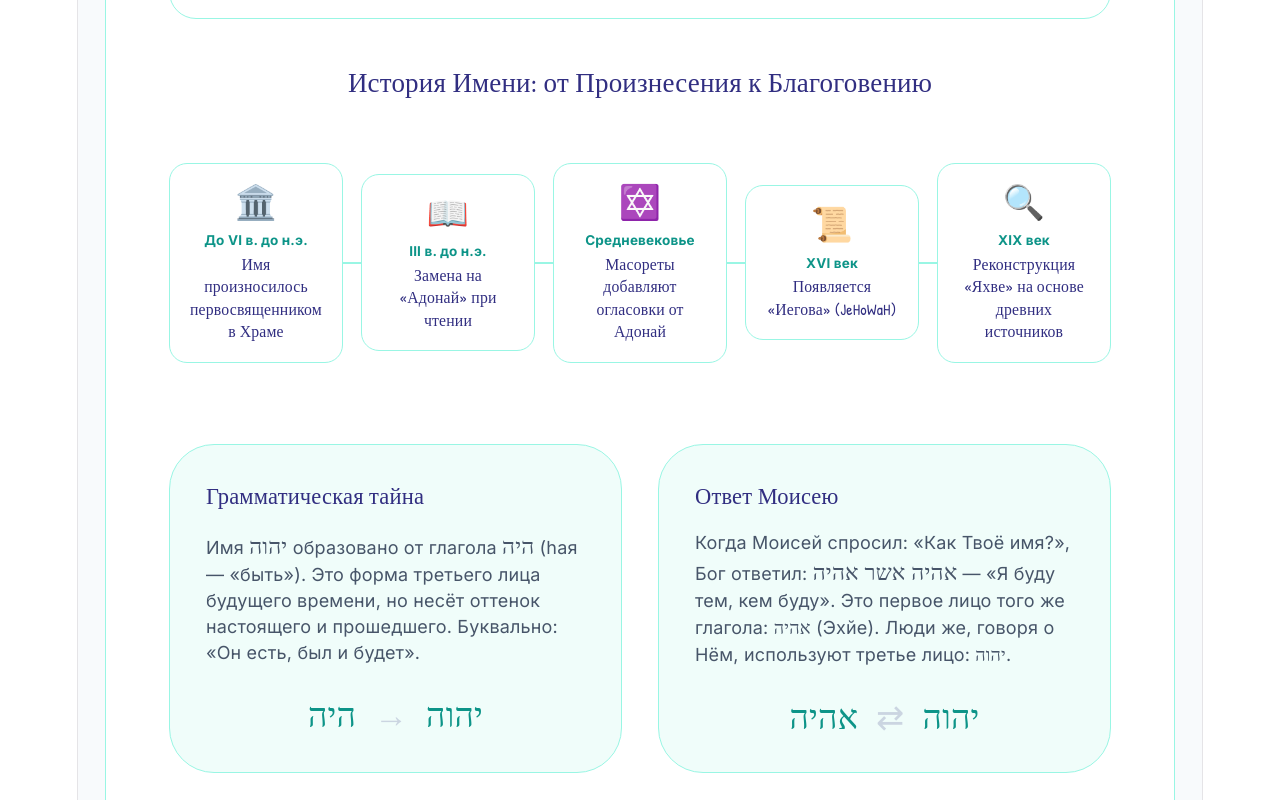
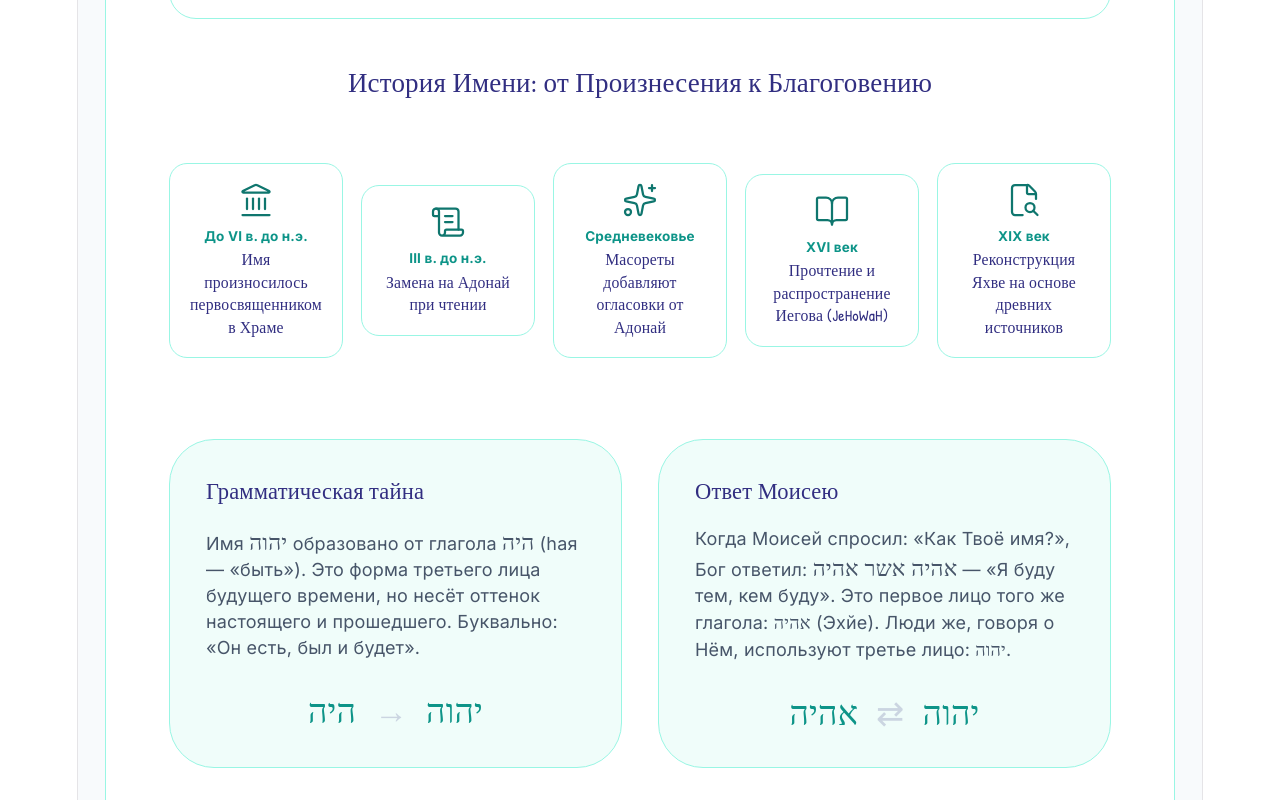
Before and after one commit to bemotte-ops/Hebrew, a React (Vite) app: page / in a window 1280 px wide. Shown: the part 10800-11600 px from the top of the page. Built offline with nearby package versions, Linux system fonts and the light colour scheme; a web font is replaced by a local one.

Commit message:
Update App.tsx

```diff
--- a/src/App.tsx
+++ b/src/App.tsx
@@ -15,7 +15,10 @@ import {
   Eye,
   ChevronDown,
   Info,
-  Star
+  Star,
+  Landmark,
+  Search,
+  FileSearch2
 } from 'lucide-react';
 
 interface Letter {
@@ -645,20 +648,23 @@ const App: React.FC = () => {
               <h3 className="text-2xl font-patrick text-indigo-900 text-center">История Имени: от Произнесения к Благоговению</h3>
               <div className="relative flex flex-col md:flex-row items-start md:items-center justify-between gap-4 py-8">
                 {/* Линия времени */}
-                <div className="absolute left-0 right-0 h-0.5 bg-teal-200 hidden md:block"></div>
+                <div className="absolute left-0 right-0 h-0.5 bg-white hidden md:block"></div>
                 {[
-                  { period: 'До VI в. до н.э.', event: 'Имя произносилось первосвященником в Храме', icon: '🏛️' },
-                  { period: 'III в. до н.э.', event: 'Замена на «Адонай» при чтении', icon: '📖' },
-                  { period: 'Средневековье', event: 'Масореты добавляют огласовки от Адонай', icon: '✡️' },
-                  { period: 'XVI век', event: 'Появляется «Иегова» (JeHoWaH)', icon: '📜' },
-                  { period: 'XIX век', event: 'Реконструкция «Яхве» на основе древних источников', icon: '🔍' },
-                ].map((item, idx) => (
-                  <div key={idx} className="relative z-10 flex flex-col items-center text-center bg-white p-4 rounded-2xl border border-teal-200 w-full md:w-48">
-                    <span className="text-3xl mb-2">{item.icon}</span>
-                    <span className="text-xs font-bold text-teal-600">{item.period}</span>
-                    <span className="text-sm font-patrick text-indigo-900 mt-1">{item.event}</span>
-                  </div>
-                ))}
+                  { period: 'До VI в. до н.э.', event: 'Имя произносилось первосвященником в Храме', icon: Landmark },
+                  { period: 'III в. до н.э.', event: 'Замена на Адонай при чтении', icon: ScrollText },
+                  { period: 'Средневековье', event: 'Масореты добавляют огласовки от Адонай', icon: Sparkles },
+                  { period: 'XVI век', event: 'Прочтение и распространение Иегова (JeHoWaH)', icon: BookOpen },
+                  { period: 'XIX век', event: 'Реконструкция Яхве на основе древних источников', icon: FileSearch2 },
+                ].map((item, idx) => {
+                  const IconComponent = item.icon;
+                  return (
+                    <div key={idx} className="relative z-10 flex flex-col items-center text-center bg-white p-4 rounded-2xl border border-teal-200 w-full md:w-48">
+                      <IconComponent className="text-teal-700 w-8 h-8 mb-2" strokeWidth={1.5} />
+                      <span className="text-xs font-bold text-teal-600">{item.period}</span>
+                      <span className="text-sm font-patrick text-indigo-900 mt-1">{item.event}</span>
+                    </div>
+                  );
+                })}
               </div>
             </div>
 
```
